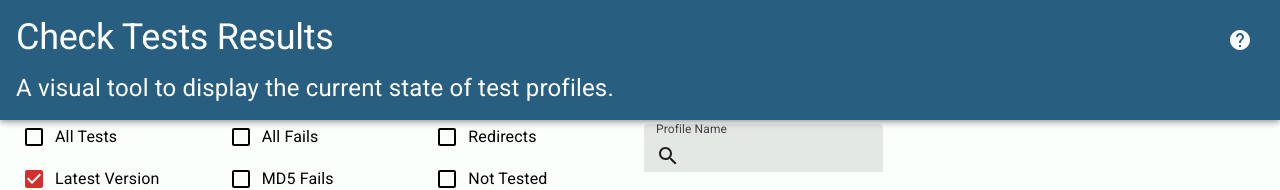
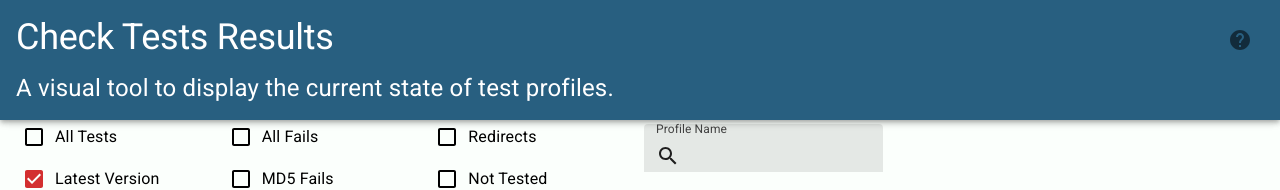
Before and after one commit to tippettj/phoronix-stats, a React (Create React App) app: page / in a window 1280 px wide. Shown: the top 190 px of the page. Built offline with nearby package versions, Linux system fonts and the light colour scheme.

Commit message:
[PTSHelp] Changed to use useStyles

```diff
--- a/src/components/PTSHelp.js
+++ b/src/components/PTSHelp.js
@@ -5,10 +5,14 @@ import Box from '@material-ui/core/Box';
 import HelpIcon from '@material-ui/icons/Help';
 import IconButton from '@material-ui/core/IconButton';
 import {theme} from './theme';
+import useStyles from "./styles";
+
 
 
 export default function PTSHelp() {
   const [anchorEl, setAnchorEl] = React.useState(null);
+  const classes = useStyles();
+
 
   const handleClick = (event) => {
     setAnchorEl(event.currentTarget);
@@ -23,7 +27,8 @@ export default function PTSHelp() {
 
   return (
     <>
-        <IconButton aria-describedby={id} style={{color:"white"}}  onClick={handleClick}>
+        {/* <IconButton aria-describedby={id} style={{color:"white"}}  onClick={handleClick}> */}
+        <IconButton aria-describedby={id} className={classes.helpIcon}  onClick={handleClick}>
             <HelpIcon/>
         </IconButton>
 
```
